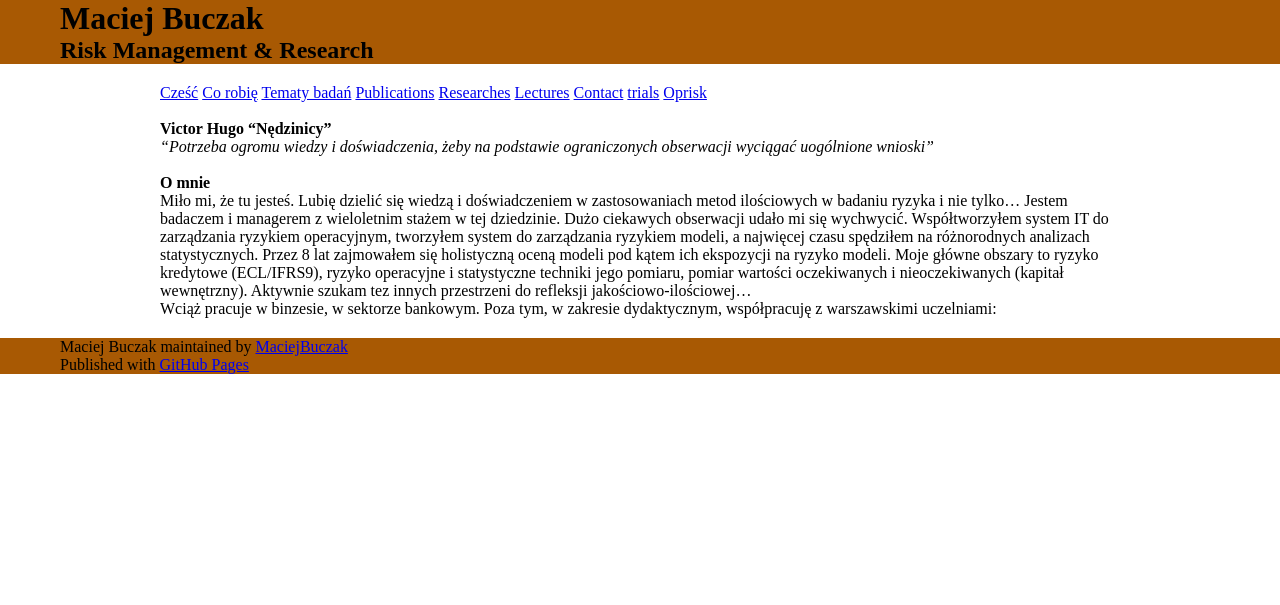
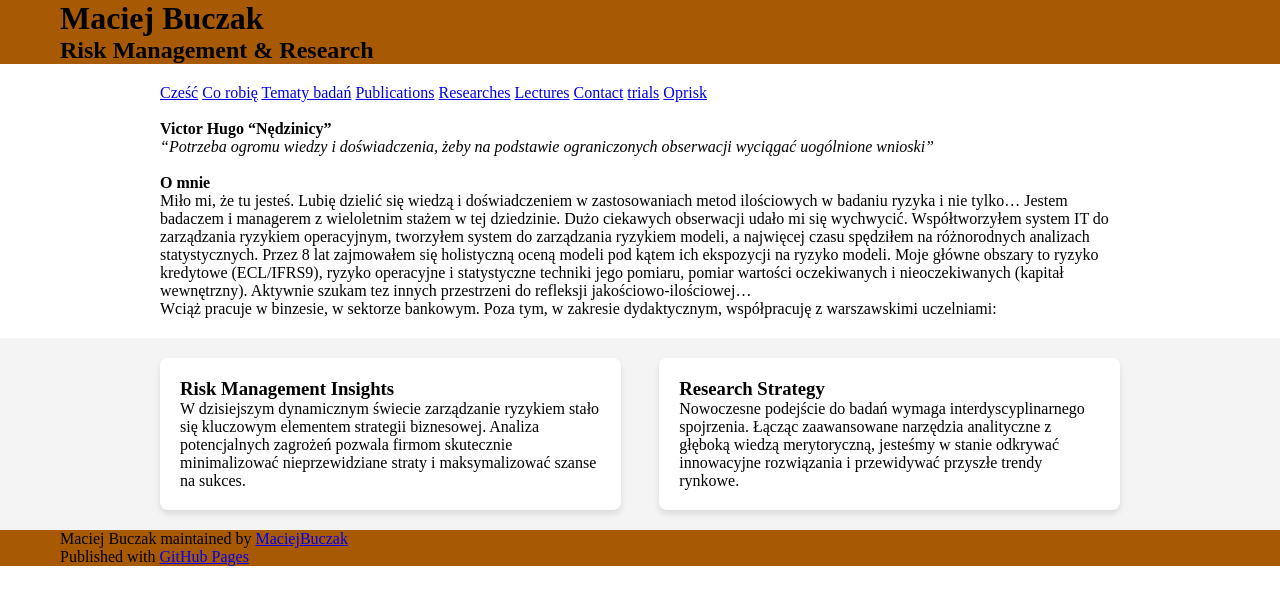
Before and after one commit to MaciejBuczak/risk-research, a Jekyll site: the page built from index.md, in a window 1280 px wide. Shown: the top 605 px of the page. Built offline with Jekyll 4.4.1, drawn with Linux system fonts in a browser that asks for light colours.

Commit message:
Update default.html

```diff
--- a/_layouts/default.html
+++ b/_layouts/default.html
@@ -13,14 +13,12 @@
       padding: 0;
       box-sizing: border-box;
     }
-
     html, body {
       background-color: white !important;
       width: 100%;
       max-width: 100%;
       overflow-x: hidden;
     }
-
     .outer {
       width: 100%;
       max-width: 100%;
@@ -28,7 +26,6 @@
       margin: 0;
       background-color: transparent !important;
     }
-
     #header_wrap {
       background-color: #a85903 !important;
       width: 100%;
@@ -36,13 +33,11 @@
       display: flex;
       justify-content: center;
     }
-
     #header_wrap .inner {
       width: 100%;
       max-width: 1200px;
       padding: 0 20px;
     }
-
     #main_content_wrap {
       background-color: white !important;
       width: 100%;
@@ -50,29 +45,47 @@
       justify-content: center;
       padding: 20px 0;
     }
-
     #main_content {
       width: 100%;
       max-width: 1000px;
       padding: 0 20px;
     }
-
     #footer_wrap {
       background-color: #a85903 !important;
       width: 100%;
       display: flex;
       justify-content: center;
     }
-
     #footer_wrap .inner {
       width: 100%;
       max-width: 1200px;
       padding: 0 20px;
     }
-
     .square, .square1, .square2, .square-big {
       position: absolute;
       background-color: #d17a1b;
+    }
+    /* New styles for bottom containers */
+    #bottom_content_wrap {
+      width: 100%;
+      display: flex;
+      justify-content: center;
+      padding: 20px 0;
+      background-color: #f4f4f4;
+    }
+    #bottom_content {
+      width: 100%;
+      max-width: 1000px;
+      display: flex;
+      justify-content: space-between;
+      padding: 0 20px;
+    }
+    .bottom_column {
+      width: 48%;
+      background-color: white;
+      padding: 20px;
+      box-shadow: 0 4px 6px rgba(0,0,0,0.1);
+      border-radius: 8px;
     }
   </style>
 </head>
@@ -97,12 +110,28 @@
       {% endif %}
     </header>
   </div>
+
   <!-- MAIN CONTENT -->
   <div id="main_content_wrap" class="outer">
     <section id="main_content" class="inner">
       {{ content }}
     </section>
   </div>
+
+  <!-- NEW BOTTOM CONTENT -->
+  <div id="bottom_content_wrap">
+    <div id="bottom_content">
+      <div class="bottom_column">
+        <h3>Risk Management Insights</h3>
+        <p>W dzisiejszym dynamicznym świecie zarządzanie ryzykiem stało się kluczowym elementem strategii biznesowej. Analiza potencjalnych zagrożeń pozwala firmom skutecznie minimalizować nieprzewidziane straty i maksymalizować szanse na sukces.</p>
+      </div>
+      <div class="bottom_column">
+        <h3>Research Strategy</h3>
+        <p>Nowoczesne podejście do badań wymaga interdyscyplinarnego spojrzenia. Łącząc zaawansowane narzędzia analityczne z głęboką wiedzą merytoryczną, jesteśmy w stanie odkrywać innowacyjne rozwiązania i przewidywać przyszłe trendy rynkowe.</p>
+      </div>
+    </div>
+  </div>
+
   <!-- FOOTER  -->
   <div id="footer_wrap" class="outer">
     <footer class="inner">
```
